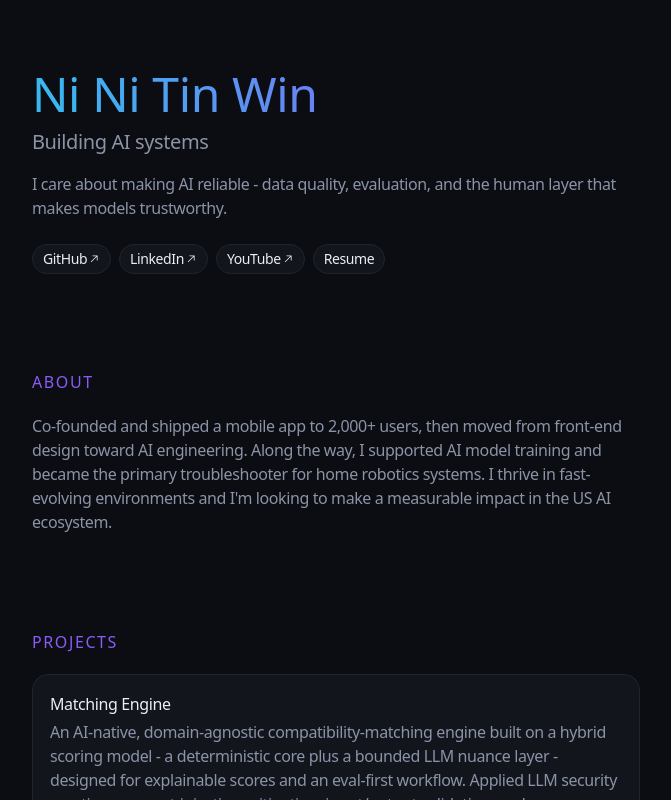
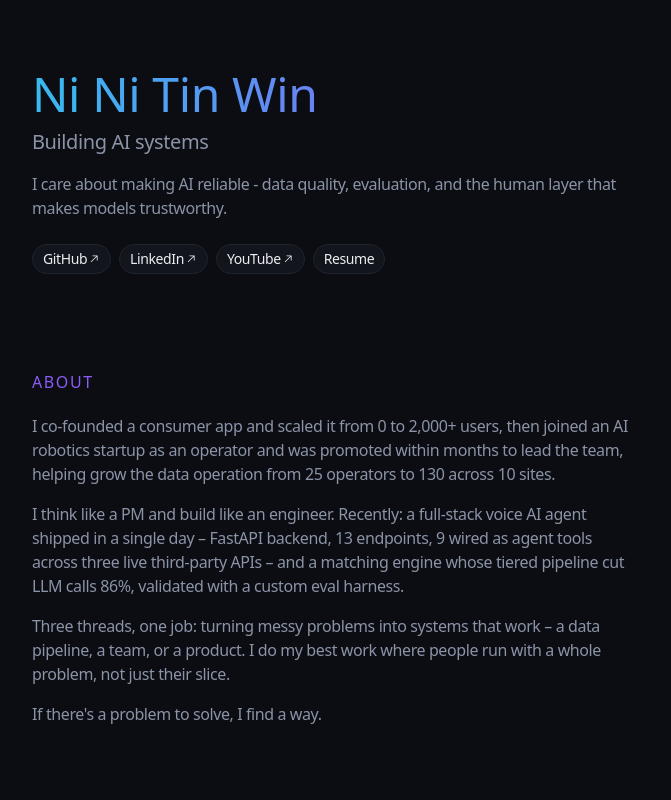
Before and after one commit to ninitwin4/portfolio, a Next.js app: page / in a window 1280 px wide. Shown: the top 800 px of the page, without its empty margins (304-975 px from the left). Built offline with nearby package versions, Linux system fonts and the light colour scheme.

Commit message:
Update About section with new bio

```diff
--- a/app/data.ts
+++ b/app/data.ts
@@ -48,7 +48,12 @@ export const HERO_LINKS: HeroLink[] = [
 ]
 
 export const ABOUT = {
-  text: "Co-founded and shipped a mobile app to 2,000+ users, then moved from front-end design toward AI engineering. Along the way, I supported AI model training and became the primary troubleshooter for home robotics systems. I thrive in fast-evolving environments and I'm looking to make a measurable impact in the US AI ecosystem.",
+  paragraphs: [
+    'I co-founded a consumer app and scaled it from 0 to 2,000+ users, then joined an AI robotics startup as an operator and was promoted within months to lead the team, helping grow the data operation from 25 operators to 130 across 10 sites.',
+    'I think like a PM and build like an engineer. Recently: a full-stack voice AI agent shipped in a single day – FastAPI backend, 13 endpoints, 9 wired as agent tools across three live third-party APIs – and a matching engine whose tiered pipeline cut LLM calls 86%, validated with a custom eval harness.',
+    'Three threads, one job: turning messy problems into systems that work – a data pipeline, a team, or a product. I do my best work where people run with a whole problem, not just their slice.',
+    "If there's a problem to solve, I find a way.",
+  ],
 }
 
 export const PROJECTS: Project[] = [
--- a/app/page.tsx
+++ b/app/page.tsx
@@ -129,7 +129,13 @@ export default function Home() {
         <h2 className={`${sectionHeadingClass} mb-5`}>
           About
         </h2>
-        <p className="text-muted">{ABOUT.text}</p>
+        <div className="space-y-4">
+          {ABOUT.paragraphs.map((paragraph) => (
+            <p key={paragraph} className="text-muted">
+              {paragraph}
+            </p>
+          ))}
+        </div>
       </motion.section>
 
       <motion.section
```
